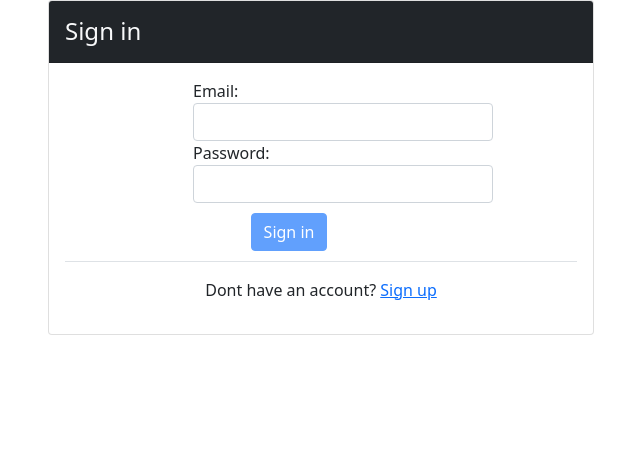
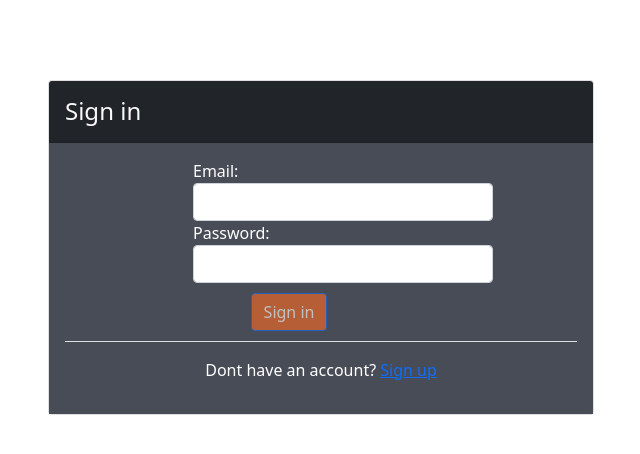
Before and after one commit to sm8192/REVLoot-Front-End, an Angular app in the folder Project-3-Front/: page /login in a window 1280 px wide. Shown: the top 454 px of the page, without its empty margins (319-959 px from the left). Built offline with nearby package versions, Linux system fonts and the light colour scheme.

Commit message:
styling the forms

```diff
--- a/Project-3-Front/src/app/components/Login/login/login.component.css
+++ b/Project-3-Front/src/app/components/Login/login/login.component.css
@@ -0,0 +1,16 @@
+.container {
+    margin: auto;
+ margin-top: 80px;
+        border-radius: 30px;
+}
+.card-body {
+    background-color: rgb(72, 76, 86);
+    overflow: hidden;
+    background-size: cover;
+    width: 100%;
+
+    color:rgb(255, 255, 255);
+}
+#button{
+    background-color:  #F26925;
+}
--- a/Project-3-Front/src/app/components/Login/login/login.component.html
+++ b/Project-3-Front/src/app/components/Login/login/login.component.html
@@ -1,3 +1,6 @@
+
+
+
 <div class="container">
     <div class="row justify-content-md-center">
     <div class="col-md-6">
@@ -26,7 +29,7 @@
         </div>
 
         <div class="col form-group offset-md-3">
-            <button [disabled]="registerForm.invalid" type="submit" class="btn btn-primary btn-block" style="margin-left:15%; margin-top: 10px; margin-bottom: 10px;"> Sign in  </button>
+            <button [disabled]="registerForm.invalid" type="submit" class="btn btn-primary btn-block" id="button" style="margin-left:15%; margin-top: 10px; margin-bottom: 10px;"> Sign in  </button>
         </div>
     </form>
     <div class="border-top card-body text-center">Dont have an account? <a routerLink="/register">Sign up</a></div>
--- a/Project-3-Front/src/app/components/Login/register/register.component.css
+++ b/Project-3-Front/src/app/components/Login/register/register.component.css
@@ -0,0 +1,17 @@
+.container {
+    margin: auto;
+ margin-top: 50px;
+        border-radius: 30px;
+}
+
+.card-body {
+    background-color: rgb(72, 76, 86);
+    overflow: hidden;
+    background-size: cover;
+    width: 100%;
+
+    color:rgb(255, 255, 255);
+}
+#button{
+    background-color:  #F26925;
+}
--- a/Project-3-Front/src/app/components/Login/register/register.component.html
+++ b/Project-3-Front/src/app/components/Login/register/register.component.html
@@ -41,7 +41,7 @@
         </div>
 
         <div class="col form-group offset-md-3">
-            <button [disabled]="registerForm.invalid" type="submit" class="btn btn-primary btn-block" style="margin-left:15%; margin-top: 10px;"> Sign Up  </button>
+            <button [disabled]="registerForm.invalid" type="submit" class="btn btn-primary btn-block" id="button" style="margin-left:15%; margin-top: 10px;"> Sign Up  </button>
         </div>
         <small class="text-muted">By clicking the 'Sign Up' button, you confirm that you accept our <br> Terms of use and Privacy Policy.</small>
     </form>
```
